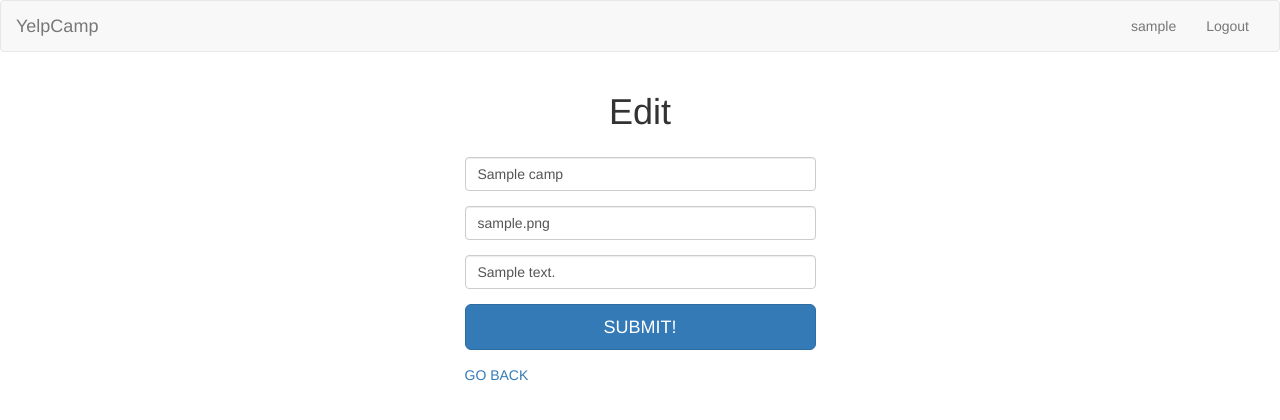
After one commit to zaczzx/Trip-Photos-Gallery, a Node server app: page /camps/600000000000000000000001/edit in a window 1280 px wide. The commit adds this page. Shown: the top 420 px of the page. Run offline with Node 20, Linux system fonts and the light colour scheme; a user stored in the database is signed in; tables that the repository leaves empty hold one stand-in row (values such as "Sample post"); some libraries are stand-ins or nearby versions.

Commit message:
Add Edit & Delete to Camp & Comment and Authorization, A lot

```diff
--- a/app.js
+++ b/app.js
@@ -4,10 +4,8 @@ var express         = require("express"),
     mongoose        = require("mongoose"),
     passport        = require("passport"),
     LocalStrategy   = require("passport-local"),
-    Camp            = require("./models/camp"),
-    Comment         = require("./models/comment"),
-    User            = require("./models/user"),
-    seedDB          = require("./seed");
+    methodOverride  = require("method-override"),
+    User            = require("./models/user");
 
 var commentRoutes   = require("./routes/comments"),
     campRoutes      = require("./routes/camps"),
@@ -17,6 +15,7 @@ mongoose.connect("mongodb://localhost/yelpcamp");
 app.set("view engine", "ejs");
 // seedDB();
 
+app.use(methodOverride("_method"));
 app.use(bodyParser.urlencoded({extended: true}));
 app.use(express.static(__dirname + "/public"));
 app.use(require("express-session")({
--- /dev/null
+++ b/middleware/index.js
@@ -0,0 +1,48 @@
+var middlewareObj = {};
+var Camp = require("../models/camp");
+var Comment = require("../models/comment");
+
+middlewareObj.checkUserOwnsCamp = function (req, res, next) {
+    if (req.isAuthenticated()){
+        Camp.findById(req.params.id, function(err, foundCamp) {
+            if (err) {
+                res.redirect("back");
+            } else {
+                if (foundCamp.author.id.equals(req.user.id)) {
+                    return next();
+                } else {
+                    res.redirect("back");
+                }
+            }
+        });
+    } else {
+        res.redirect("back");
+    }
+};
+
+middlewareObj.checkUserOwnsComment = function (req, res, next) {
+    if (req.isAuthenticated()){
+        Comment.findById(req.params.commentId, function(err, foundComment) {
+            if (err) {
+                res.redirect("back");
+            } else {
+                if (foundComment.author.id.equals(req.user.id)) {
+                    return next();
+                } else {
+                    res.redirect("back");
+                }
+            }
+        });
+    } else {
+        res.redirect("back");
+    }
+};
+
+middlewareObj.isLoggedIn = function (req, res, next) {
+    if (req.isAuthenticated()){
+        return next();
+    }
+    res.redirect("/login");
+};
+
+module.exports = middlewareObj;
--- a/package.json
+++ b/package.json
@@ -13,6 +13,7 @@
     "ejs": "^2.5.7",
     "express": "^4.16.2",
     "express-session": "^1.15.6",
+    "method-override": "^2.3.10",
     "mongoose": "^5.0.6",
     "passport": "^0.4.0",
     "passport-local": "^1.0.0",
--- a/public/stylesheets/main.css
+++ b/public/stylesheets/main.css
@@ -5,3 +5,11 @@
 .thumbnail {
     padding: 0;
 }
+
+#delete {
+    display: inline;
+}
+
+#deleteComment {
+    display: inline;
+}
--- a/routes/camps.js
+++ b/routes/camps.js
@@ -1,6 +1,7 @@
 var express = require("express");
 var router  = express.Router();
 var Camp    = require("../models/camp");
+var middlewareObj = require("../middleware");
 
 //index
 router.get("/", function(req, res){
@@ -27,7 +28,6 @@ router.post("/", isLoggedIn, function(req, res){
        if(err){
            console.log(err);
        } else {
-           console.log(newCreated);
            res.redirect("/camps");
        }
     });
@@ -44,10 +44,42 @@ router.get("/:id", function(req, res) {
        if (err) {
            console.log(err);
        } else {
-           console.log(foundCamp);
            res.render("camps/show", {camp: foundCamp});
        }
     });
+});
+
+//EDIT
+router.get("/:id/edit", middlewareObj.checkUserOwnsCamp, function(req, res) {
+    Camp.findById(req.params.id, function(err, foundCamp){
+        if (err) {
+            res.redirect("/camps");
+        } else {
+            res.render("camps/edit", {camp: foundCamp});
+        }
+    });
+});
+
+//UPDATE
+router.put("/:id", middlewareObj.checkUserOwnsCamp, function(req, res){
+    Camp.findByIdAndUpdate(req.params.id, req.body.camp, function(err, updatedCamp){
+       if (err) {
+           res.redirect("/camps");
+       } else {
+           res.redirect("/camps/" + req.params.id);
+       }
+    });
+});
+
+//DELETE
+router.delete("/:id", middlewareObj.checkUserOwnsCamp, function(req, res){
+   Camp.findByIdAndRemove(req.params.id, function(err){
+        if (err) {
+            res.redirect("/camps");
+        } else {
+            res.redirect("/camps");
+        }
+   });
 });
 
 //middleware
--- /dev/null
+++ b/views/camps/edit.ejs
@@ -0,0 +1,26 @@
+<% include ../partials/header %>
+
+<div class="container">
+    <div class="row">
+        <h1 style="text-align:center">Edit <% camp.name %></h1>
+        <div style="width:30%; margin:25px auto">
+            <form action="/camps/<%= camp._id %>?_method=PUT" method="POST">
+                <div class="form-group">
+                    <input class="form-control" type="text" name="camp[name]" value="<%= camp.name %>"></input>
+                </div>
+                <div class="form-group">
+                <input class="form-control"type="text" name="camp[image]" value="<%= camp.image %>"></input>
+                </div>
+                <div class="form-group">
+                <input class="form-control"type="text" name="camp[description]" value="<%= camp.description %>"></input>
+                </div>
+                <div class="form-group">
+                <button class="btn btn-primary btn-lg btn-block">SUBMIT!</button>
+                </div>
+            </form>
+            <a href="/camps">GO BACK</a>
+        </div>
+    </div>
+</div>
+
+<% include ../partials/footer %>
```
Also changed, not shown: routes/comments.js (+35 -9 lines), views/camps/show.ejs (+15 -0 lines), views/comments/edit.ejs (added, +21 -0 lines).
